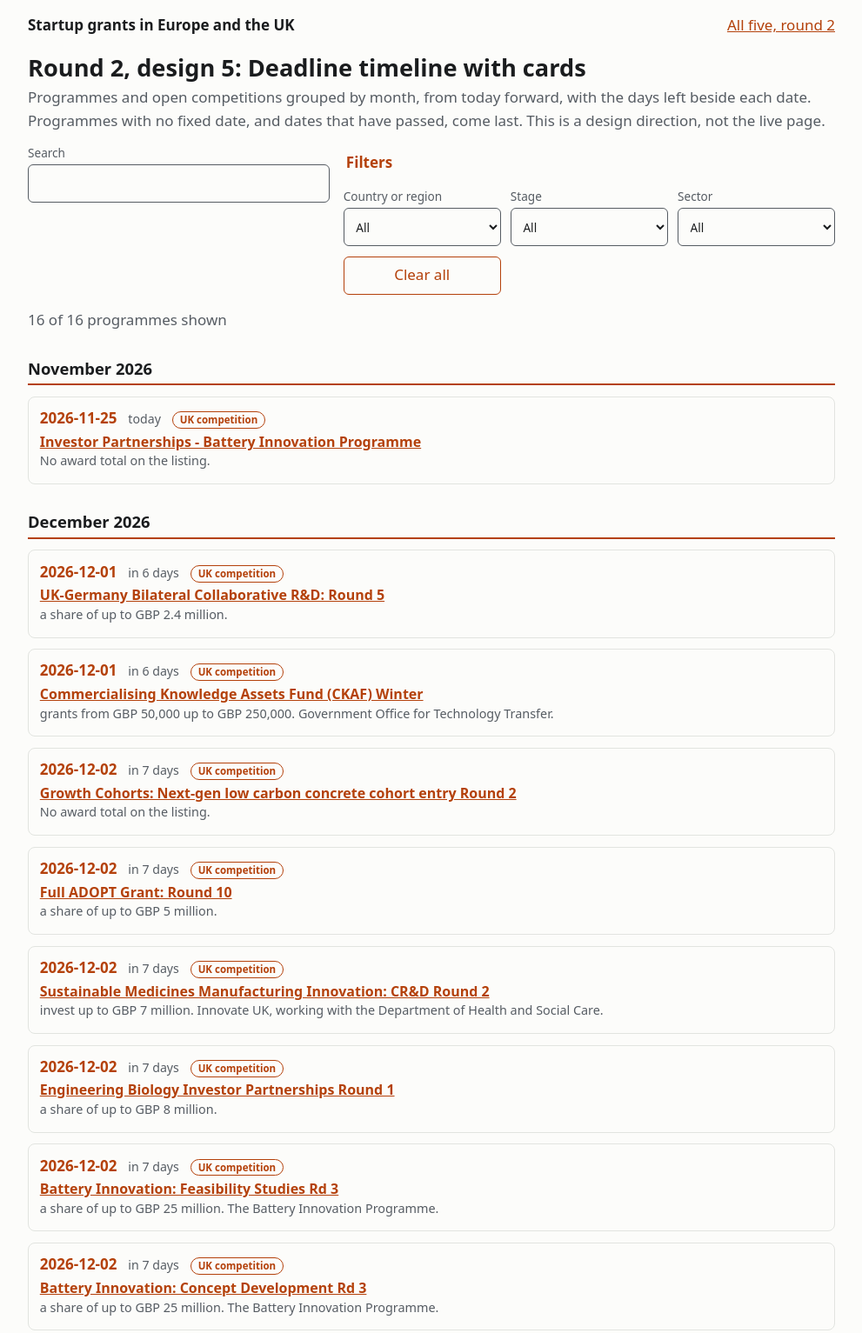
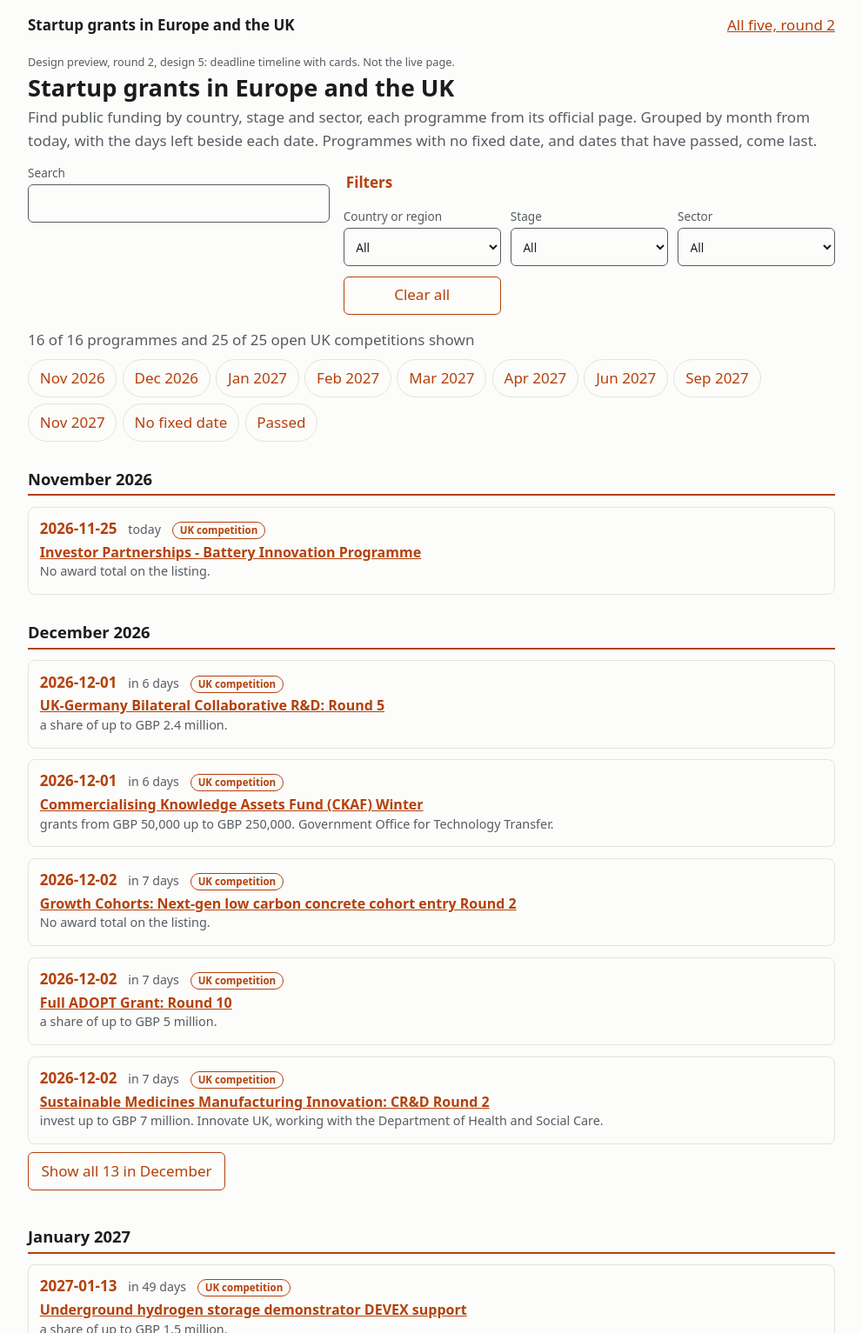
Before and after one commit to SovereignWebsite/Site__Tool__Startup-Grants, a plain HTML site: page site/designs/round-2/d5/index.html in a window 1280 px wide. Shown: the top 1533 px of the page at 87% size, without its empty margins (144-1135 px from the left). Drawn offline with Linux system fonts and the light colour scheme.

Commit message:
Round 2, design 5: month links, five per month with show all, count includes competitions, tool heading
All five round 2 designs now count programmes and open competitions together.

Agent: startup-grants.a@SovereignWebsite.dinis
Claude-Session: https://claude.ai/code/session_018yvwtLncdL4FKwnYNpqFHY
Co-Authored-By: Claude Sonnet 5.5 <noreply@anthropic.com>

```diff
--- a/site/designs/round-2/common.js
+++ b/site/designs/round-2/common.js
@@ -20,7 +20,7 @@
   competitions:function(){var oc=data.open_competitions;if(!oc||S.stage||S.sector||(S.country&&S.country!=='GB'))return [];var q=S.q.toLowerCase();
    return oc.items.filter(function(i){return !q||(i.title+' '+i.funder).toLowerCase().indexOf(q)>=0}).sort(function(a,b){return a.closes<b.closes?-1:1})},
   compNote:function(){var oc=data.open_competitions;return (S.stage||S.sector)?'Open UK competitions are not tagged by stage or sector, so they are hidden while those filters are set.':oc.note+' Source: Innovation Funding Service, checked '+oc.date_checked+'.'},
-  refresh:function(){var l=G.filtered();G.$('count').textContent=l.length+' of '+data.programmes.length+' programmes shown';
+  refresh:function(){var l=G.filtered(),oc=data.open_competitions,nc=G.competitions().length;G.$('count').textContent=l.length+' of '+data.programmes.length+' programmes and '+nc+' of '+(oc?oc.items.length:0)+' open UK competitions shown'+(nc===0&&oc&&(S.stage||S.sector)?' (competitions are hidden while stage or sector is set)':'');
    var n=(S.country?1:0)+(S.stage?1:0)+(S.sector?1:0),s=G.$('fsum');if(s)s.textContent=n?'Filters ('+n+' set)':'Filters';renderFn(l,data)},
   start:function(render){renderFn=render;
    fetch('/data/grants.json').then(function(r){return r.json()}).then(function(d){data=d;G.data=d;
--- a/site/designs/round-2/d5/index.html
+++ b/site/designs/round-2/d5/index.html
@@ -44,36 +44,40 @@ dl{margin:.4rem 0;font-size:.92rem}dt{font-weight:600;margin-top:.35rem}dd{margi
 .comps{padding-left:1.1rem}.comps li{margin:.4rem 0}
 footer{margin-top:3rem;padding-top:1rem;border-top:1px solid var(--line);font-size:.85rem;color:var(--muted)}
 .sr{position:absolute;width:1px;height:1px;overflow:hidden;clip:rect(0 0 0 0);white-space:nowrap}
-.grp{margin:0}.grp>h2{font-size:1.15rem;border-bottom:2px solid var(--accent);padding-bottom:.2rem;margin:1.8rem 0 .8rem}.grp .cards{grid-template-columns:1fr}.when{display:flex;flex-wrap:wrap;gap:.2rem .8rem;align-items:baseline;font-weight:700;color:var(--accent);margin:.2rem 0}.when small{font-weight:400;color:var(--muted)}.badge{font-size:.72rem;border:1px solid var(--accent);color:var(--accent);border-radius:99px;padding:0 .5rem;font-weight:600}</style></head><body>
+.preview{font-size:.8rem;margin:.2rem 0 0}.months{display:flex;flex-wrap:wrap;gap:.4rem;margin:.6rem 0}.months a{display:inline-flex;align-items:center;min-height:44px;padding:0 .8rem;border:1px solid var(--line);border-radius:99px;text-decoration:none}.grp{margin:0;scroll-margin-top:.5rem}.showall{margin:.6rem 0}.grp>h2{font-size:1.15rem;border-bottom:2px solid var(--accent);padding-bottom:.2rem;margin:1.8rem 0 .8rem}.grp .cards{grid-template-columns:1fr}.when{display:flex;flex-wrap:wrap;gap:.2rem .8rem;align-items:baseline;font-weight:700;color:var(--accent);margin:.2rem 0}.when small{font-weight:400;color:var(--muted)}.badge{font-size:.72rem;border:1px solid var(--accent);color:var(--accent);border-radius:99px;padding:0 .5rem;font-weight:600}</style></head><body>
 <a class="skip" href="#main">Skip to content</a>
 <header class="top"><a class="name" href="/">Startup grants in Europe and the UK</a><nav aria-label="Designs"><a href="/designs/round-2/">All five, round 2</a></nav></header>
 <main id="main">
-<h1>Round 2, design 5: Deadline timeline with cards</h1>
-<p class="muted intro">Programmes and open competitions grouped by month, from today forward, with the days left beside each date. Programmes with no fixed date, and dates that have passed, come last. This is a design direction, not the live page.</p>
+<p class="muted preview">Design preview, round 2, design 5: deadline timeline with cards. Not the live page.</p>
+<h1>Startup grants in Europe and the UK</h1>
+<p class="muted intro">Find public funding by country, stage and sector, each programme from its official page. Grouped by month from today, with the days left beside each date. Programmes with no fixed date, and dates that have passed, come last.</p>
 <div class="fwrap"><label class="srch">Search<input id="f-q" type="search" autocomplete="off"></label>
 <details id="fbox" class="fbox"><summary id="fsum">Filters</summary><div class="fgrid">
 <label>Country or region<select id="f-country"><option value="">All</option></select></label>
 <label>Stage<select id="f-stage"><option value="">All</option></select></label>
 <label>Sector<select id="f-sector"><option value="">All</option></select></label>
-<button type="button" id="f-reset">Clear all</button></div></details></div><p class="count" id="count" role="status" aria-live="polite">Loading programmes</p><div id="out"></div><div id="comps-unused" hidden></div>
+<button type="button" id="f-reset">Clear all</button></div></details></div><p class="count" id="count" role="status" aria-live="polite">Loading programmes</p><nav id="months" class="months" aria-label="Jump to a month" hidden></nav><div id="out"></div>
 <h2 id="gaps-h">Not yet written up</h2><ul id="gaps" class="muted"></ul>
 <footer>Data: <a href="/data/grants.json">grants.json</a>. Each entry is from the programme's official page, with the date checked. Starting list: the public Notion database European Startup Grant Programs (2026 Edition), names and links only. Deadlines change: check the official page before you act.</footer>
 </main>
 <script src="/designs/round-2/common.js"></script>
 <script>G.start(function(list){var o=G.$('out');o.textContent='';var today=G.today(),M=['January','February','March','April','May','June','July','August','September','October','November','December'];
- var ev=[],rolling=[],past=[];
+ var ev=[],rolling=[],past=[],nav=[];
  list.forEach(function(p){var ds=(p.deadline_dates||[]).slice().sort(),up=ds.filter(function(x){return x>=today});
   if(up.length)up.forEach(function(x){ev.push({d:x,p:p})});else if(ds.length)past.push({p:p,d:ds[ds.length-1]});else rolling.push(p)});
  G.competitions().forEach(function(c){ev.push({d:c.closes,c:c})});
  ev.sort(function(a,b){return a.d<b.d?-1:1});
  var mo={};ev.forEach(function(e){var k=e.d.slice(0,7);(mo[k]=mo[k]||[]).push(e)});
- function group(title,items){var s=G.el('section','grp');s.appendChild(G.el('h2',null,title));var ul=G.el('ul','cards');items.forEach(function(x){ul.appendChild(x)});s.appendChild(ul);o.appendChild(s)}
+ function group(title,items,id,limit){var s=G.el('section','grp');s.id=id;s.appendChild(G.el('h2',null,title));var ul=G.el('ul','cards');items.forEach(function(x,i){if(limit&&i>=limit)x.hidden=true;ul.appendChild(x)});s.appendChild(ul);
+  if(limit&&items.length>limit){var b=G.el('button','showall','Show all '+items.length+' in '+title.split(' ')[0]);b.type='button';b.setAttribute('aria-expanded','false');b.addEventListener('click',function(){var open=b.getAttribute('aria-expanded')==='true';items.forEach(function(x,i){if(i>=limit)x.hidden=open});b.setAttribute('aria-expanded',open?'false':'true');b.textContent=open?'Show all '+items.length+' in '+title.split(' ')[0]:'Show fewer in '+title.split(' ')[0]});s.appendChild(b)}
+  o.appendChild(s);nav.push([title,id])}
  function when(d,kind){var w=G.el('p','when');var t=G.el('time',null,d);t.setAttribute('datetime',d);w.appendChild(t);w.appendChild(G.el('small',null,G.daysText(d)));if(kind)w.appendChild(G.el('span','badge',kind));return w}
  function compCard(c){var li=G.el('li','card comp'),h=G.el('h3');h.appendChild(G.link(c.title,G.data.open_competitions.source));li.appendChild(when(c.closes,'UK competition'));li.appendChild(h);
   li.appendChild(G.el('p','org',(c.award_text?c.award_text:'No award total on the listing')+(c.funder?'. '+c.funder:'')+'.'));return li}
- Object.keys(mo).sort().forEach(function(k){group(M[+k.slice(5)-1]+' '+k.slice(0,4),mo[k].map(function(e){return e.p?G.card(e.p,when(e.d),'h3'):compCard(e.c)}))});
- if(rolling.length)group('No fixed date on the official page',rolling.map(function(p){return G.card(p,null,'h3')}));
- if(past.length)group('Dates that have passed (check the official page for the next round)',past.map(function(x){return G.card(x.p,when(x.d),'h3')}));
+ Object.keys(mo).sort().forEach(function(k){group(M[+k.slice(5)-1]+' '+k.slice(0,4),mo[k].map(function(e){return e.p?G.card(e.p,when(e.d),'h3'):compCard(e.c)}),'m-'+k,5)});
+ if(rolling.length)group('No fixed date on the official page',rolling.map(function(p){return G.card(p,null,'h3')}),'no-date');
+ if(past.length)group('Dates that have passed (check the official page for the next round)',past.map(function(x){return G.card(x.p,when(x.d),'h3')}),'passed');
  if(!ev.length&&!rolling.length&&!past.length)o.appendChild(G.el('p','muted','No programmes match.'));
- o.appendChild(G.el('p','muted',G.compNote()))});</script>
+ o.appendChild(G.el('p','muted',G.compNote()));
+ var nv=G.$('months');nv.textContent='';nv.hidden=!nav.length;nav.forEach(function(x){var t=x[0].indexOf('Dates that')===0?'Passed':x[0].indexOf('No fixed')===0?'No fixed date':x[0].replace(/^(\w+) (\d{4})$/,function(_,m,y){return m.slice(0,3)+' '+y});nv.appendChild(G.link(t,'#'+x[1]))})});</script>
 </body></html>
```
